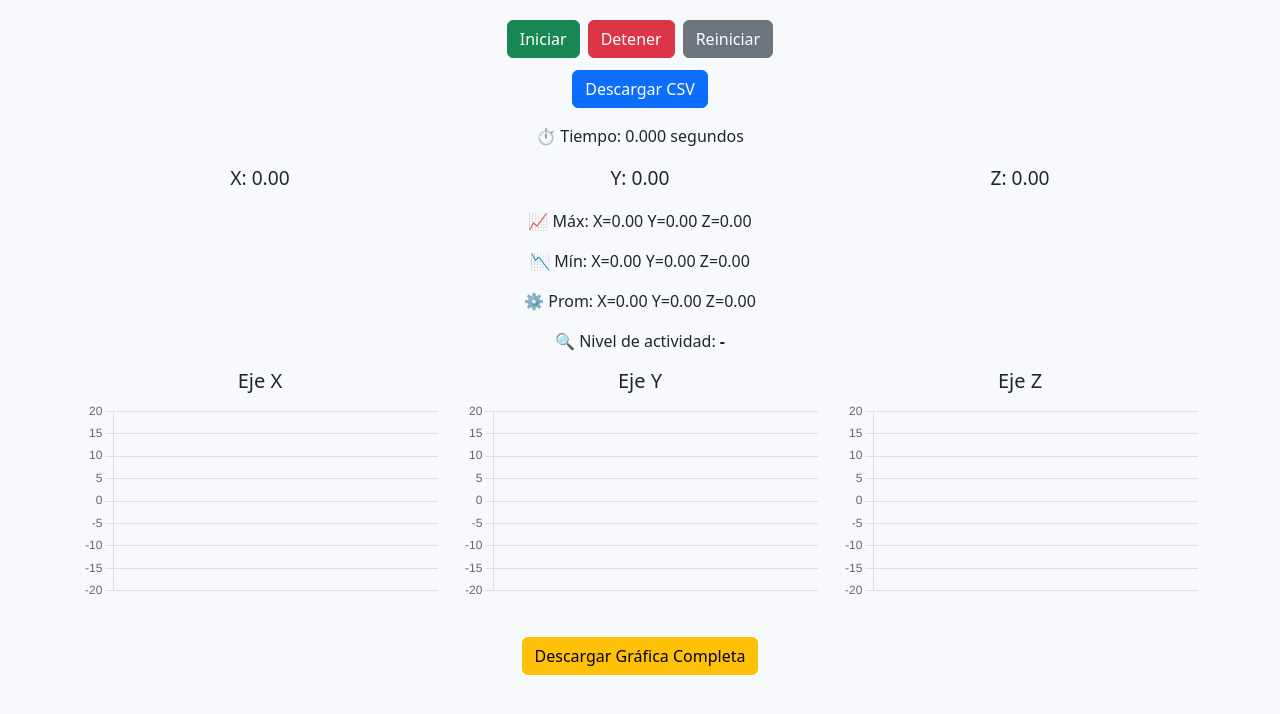
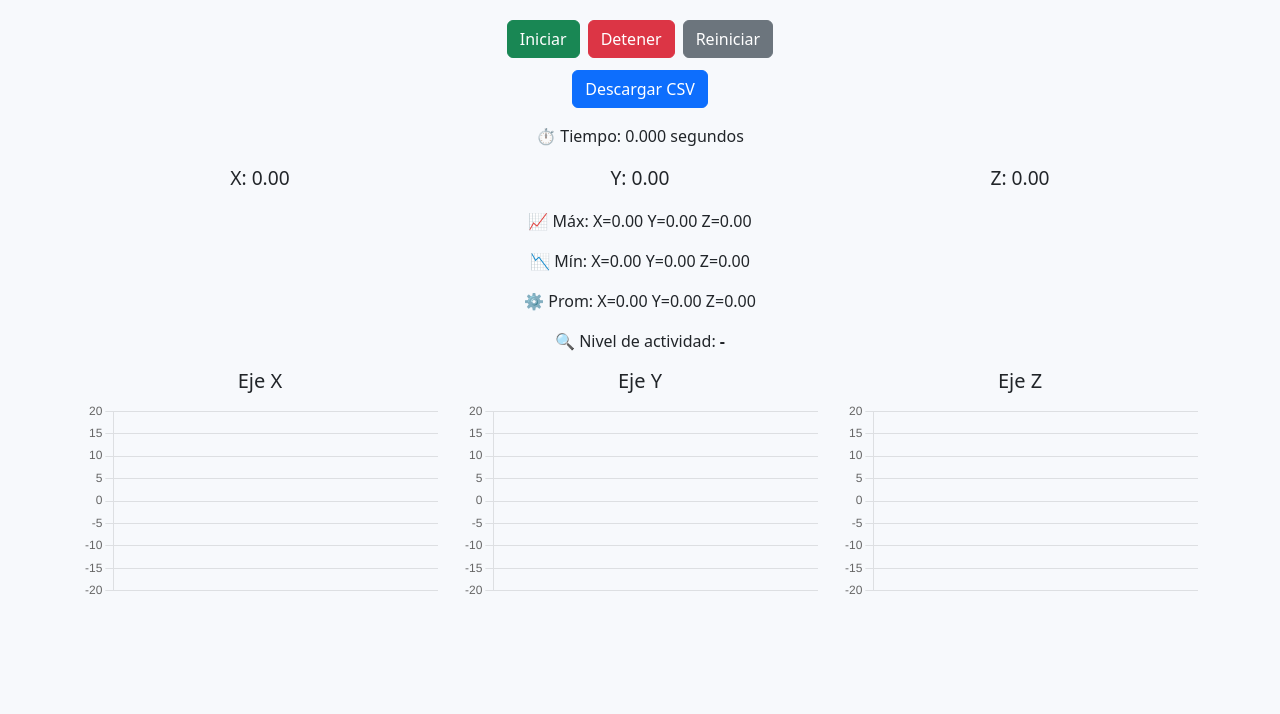
Before and after one commit to Marcelo07sd/Acelerometro, a plain HTML site: page index.html in a window 1280 px wide. Shown: the part 58-772 px from the top of the page. Drawn offline with nearby package versions, Linux system fonts and the light colour scheme.

Commit message:
Update index.html

```diff
--- a/index.html
+++ b/index.html
@@ -85,7 +85,6 @@
         </div>
       </div>
     </div>
-    <button class="btn btn-warning mt-3" onclick="descargarGraficaCompleta()">Descargar Gráfica Completa</button>
     <audio id="sonidoAlerta" src="https://www.soundjay.com/button/beep-07.wav"></audio>
   </div>
 
```
